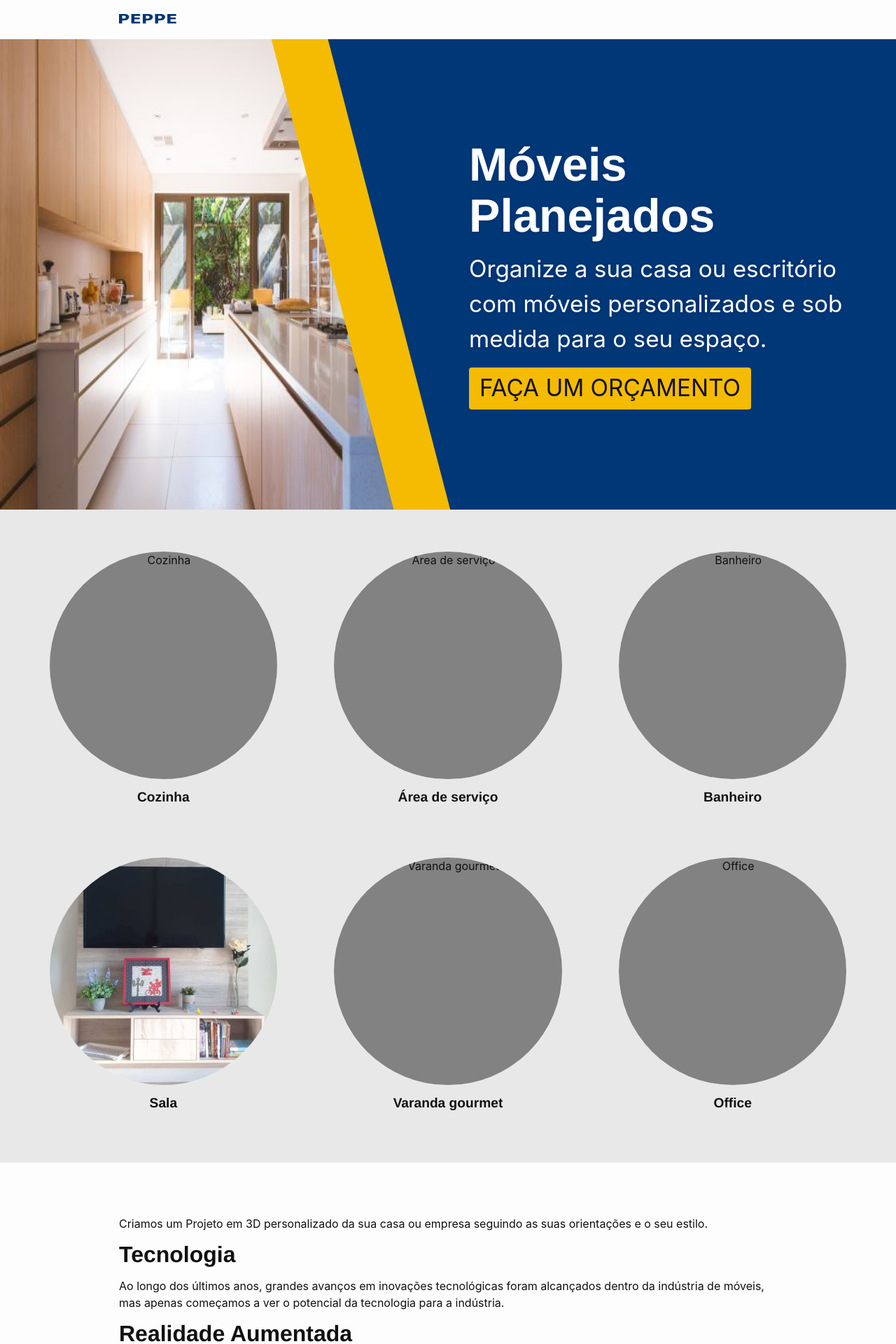
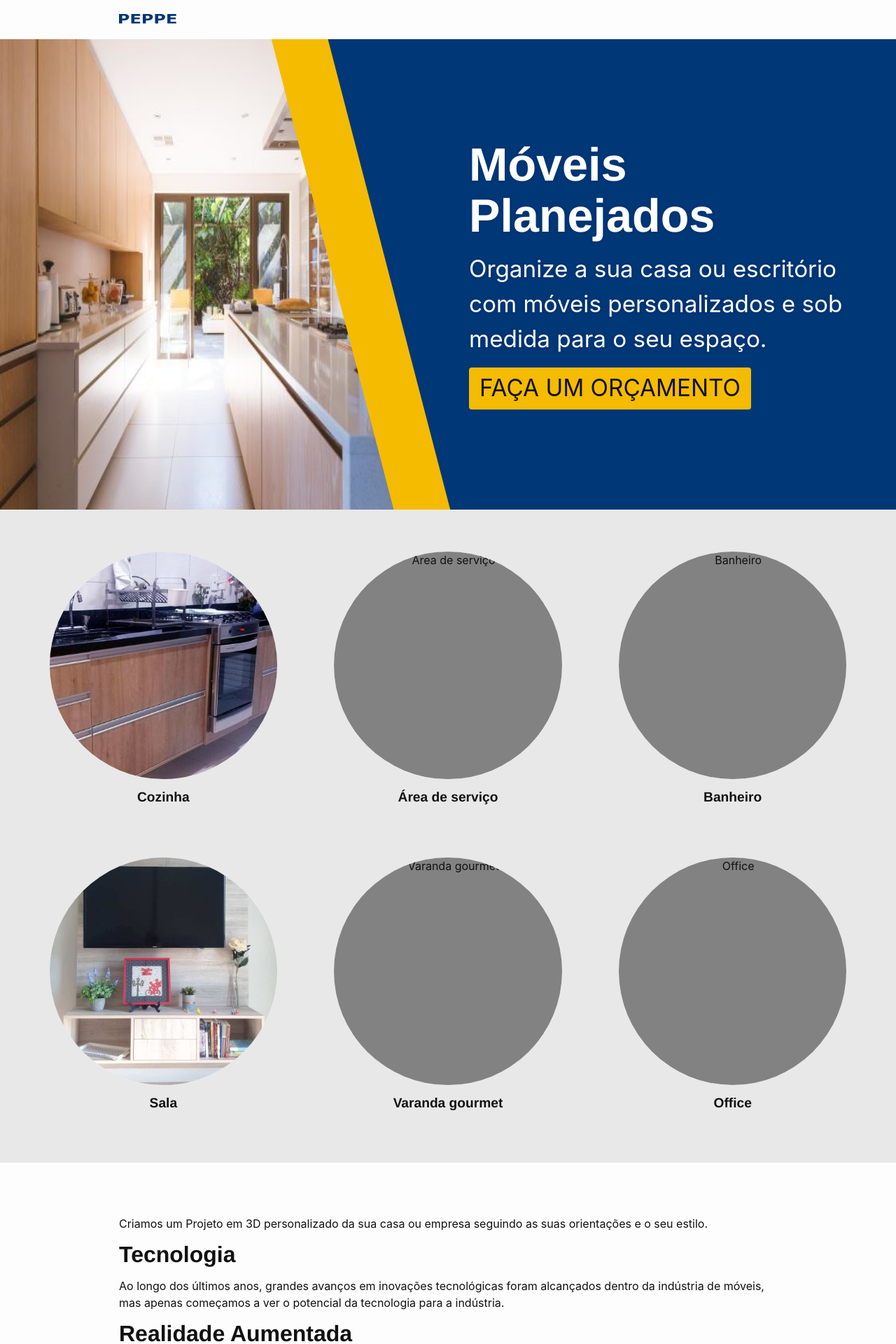
Before and after one commit to PeppeMoveisPlanejados/peppemoveisplanejados.github.io, a Jekyll site: the page built from index.html, in a window 1280 px wide. Shown: the top 1920 px of the page at 70% size. Built offline with Jekyll 4.4.1, drawn with Linux system fonts in a browser that asks for light colours.

Commit message:
Updated Cozinha

```diff
--- a/_categorias/cozinha.markdown
+++ b/_categorias/cozinha.markdown
@@ -2,4 +2,5 @@
 title: Cozinha
 date: 2018-11-12 22:07:00 -02:00
 position: 1
+image: "/uploads/categoria-cozinha.jpg"
 ---
```
